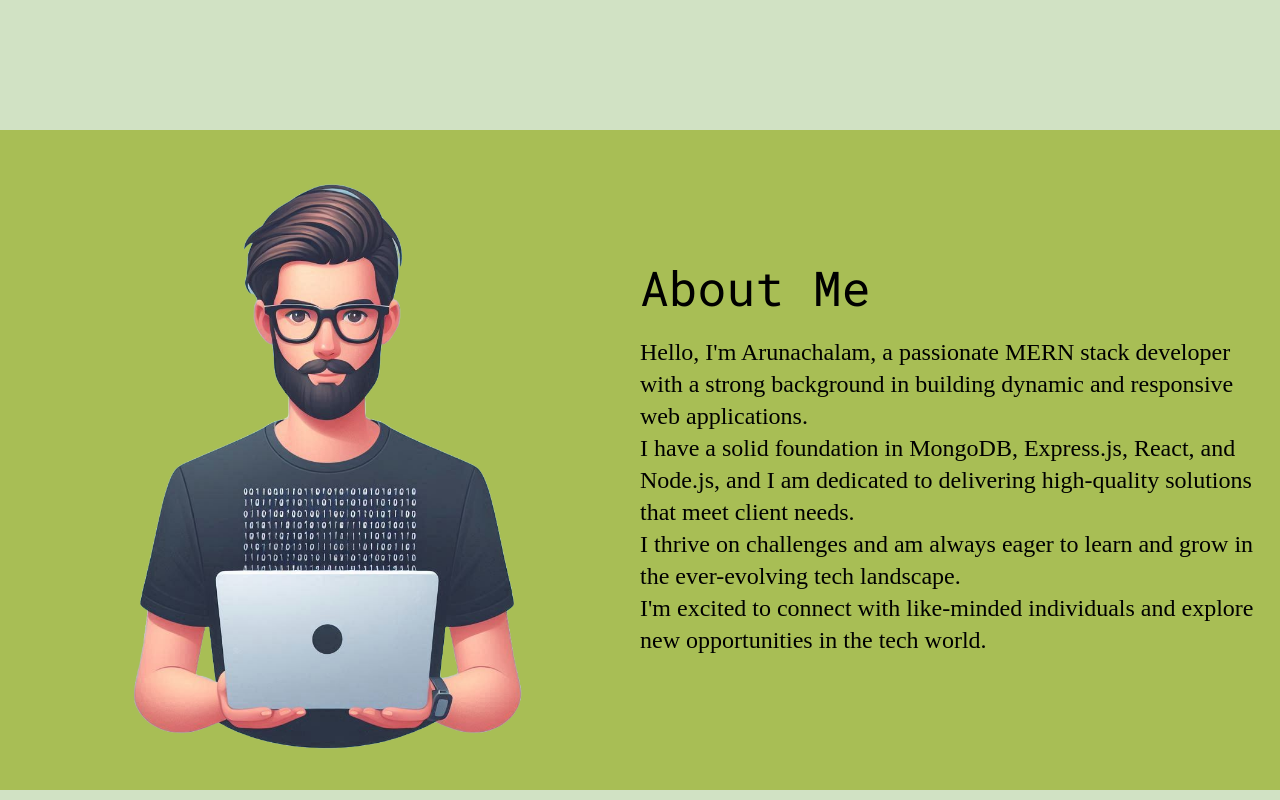
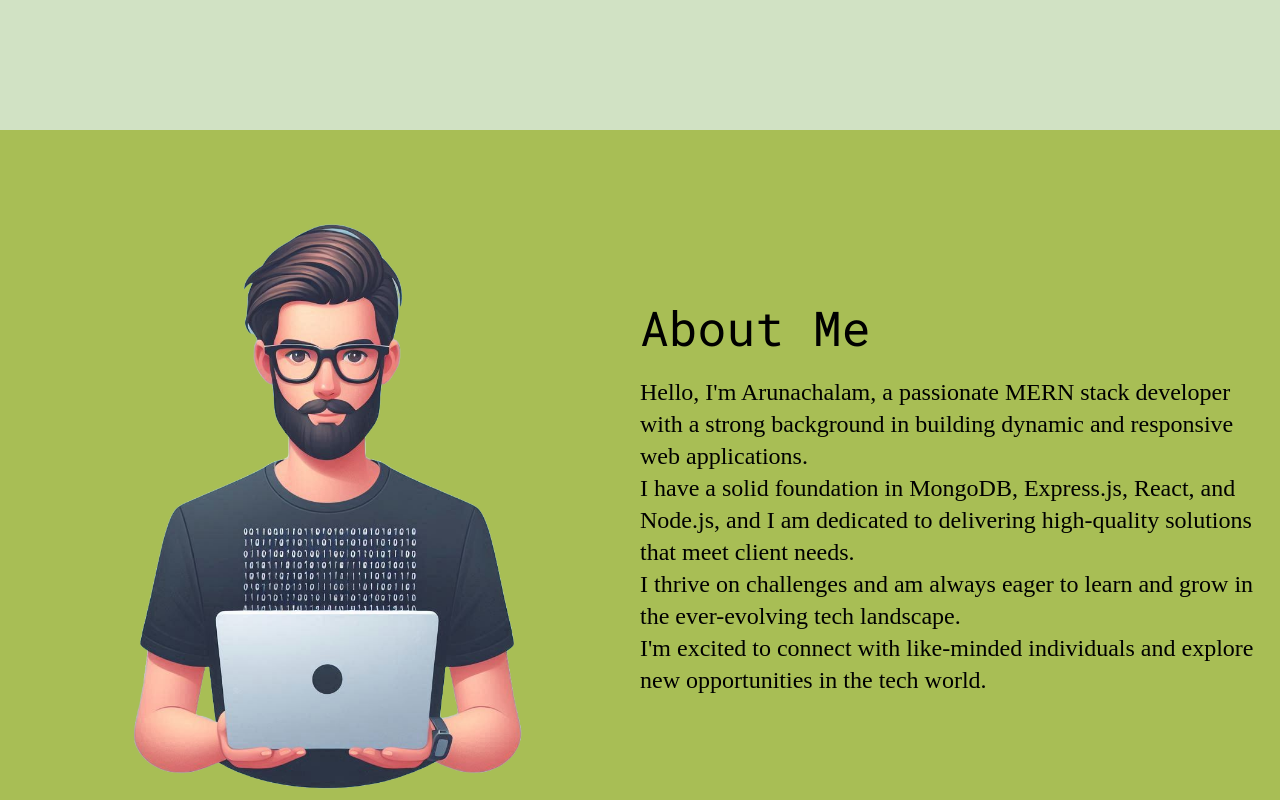
Before and after one commit to arun2352000/MyPortfolio, a React (Vite) app: page / in a window 1280 px wide. Shown: the part 700-1500 px from the top of the page. Built offline with nearby package versions, Linux system fonts and the light colour scheme; a web font is replaced by a local one.

Commit message:
space error cleared on about page

```diff
--- a/src/components/About.jsx
+++ b/src/components/About.jsx
@@ -2,11 +2,11 @@ import React from 'react';
 
 const About = () => {
     return (
-        <div id='about'className='flex flex-col md:flex-row bg-tertiary px-5'>
+        <div id='about'className='flex flex-col md:flex-row  px-5 py-10 bg-tertiary'>
             <div className='md:w-1/2 py-5'>
                 <img src="/assets/avatar-image_2.png" alt="" />
             </div>
-            <div className='md:w-1/2 flex justify-center'>
+            <div className='md:w-1/2  flex justify-center'>
                 <div className='flex flex-col justify-center'>
                 <h1 className='text-5xl font-title'>About Me</h1> <br />
                 <p className='text-2xl font-text'>Hello, I'm Arunachalam, a passionate MERN stack developer with a strong background in building dynamic and responsive web applications. <br />
```
